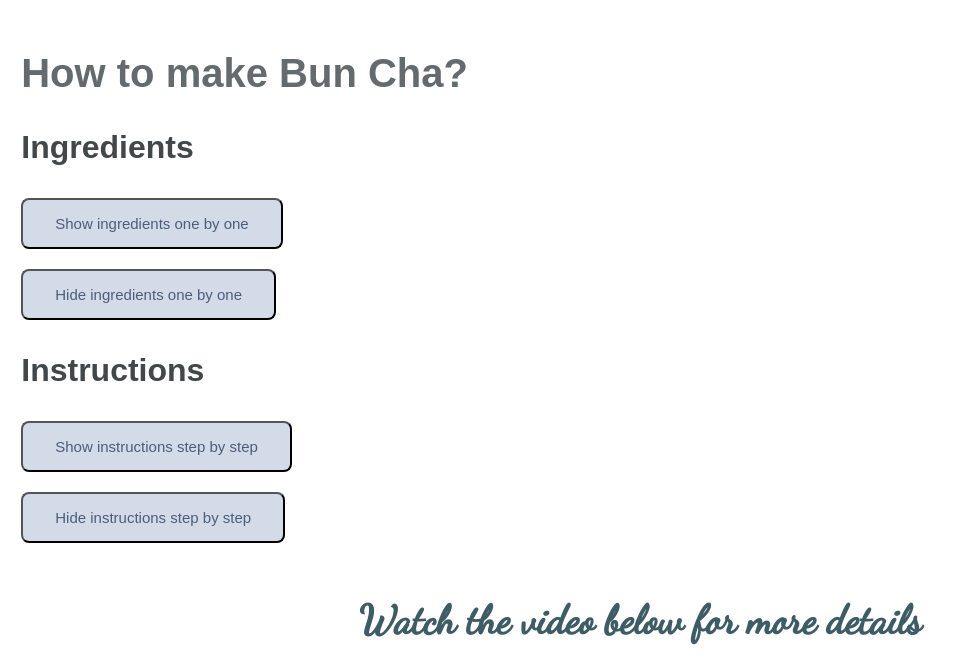
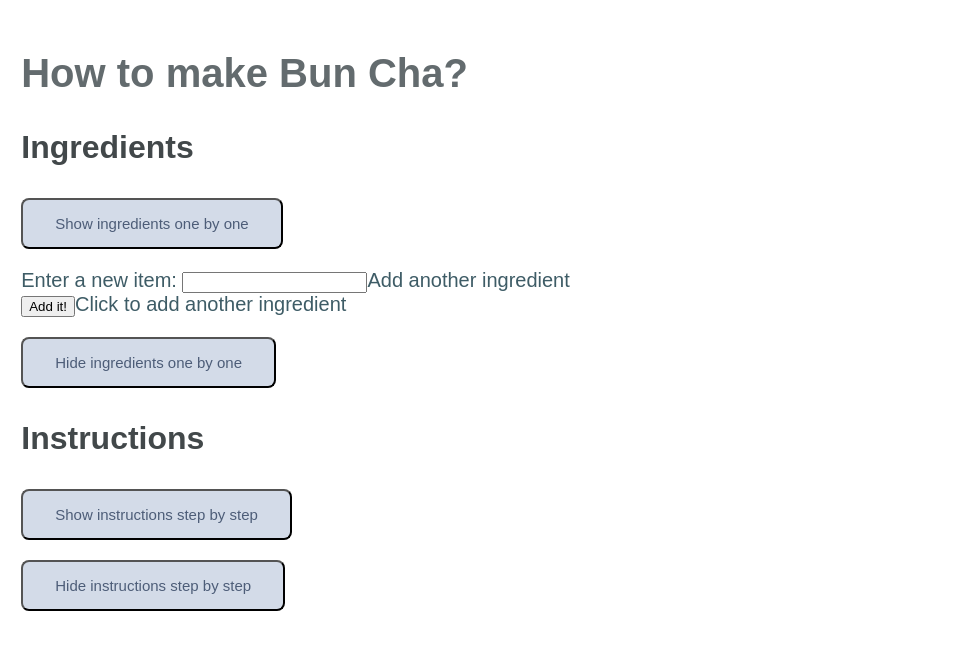
Before and after one commit to jessieAnhNguyen/Recipe-webpage, a plain HTML site: page index.html in a window 1280 px wide. Shown: the part 1022-1683 px from the top of the page, without its empty margins (0-967 px from the left). Drawn offline with nearby package versions, Linux system fonts and the light colour scheme.

Commit message:
added an html form

```diff
--- a/index.html
+++ b/index.html
@@ -9,6 +9,7 @@
   </head>
 
   <body>
+    <script src="https://ajax.googleapis.com/ajax/libs/jquery/3.5.1/jquery.min.js"></script>
     <h1>Vietnamese Vermicelli Noodles with Grilled Pork (Bun Cha)</h1>
     <p>
       The content of this website is based on the recipe
@@ -68,7 +69,6 @@
           <li>Oyster sauce</li>
         </ul>
       </li>
-
       <li>
         Side Pickles
         <ul>
@@ -107,6 +107,18 @@
         </ul>
       </li>
     </ul>
+    <form action="" method="post">
+      Enter a new item:
+      <input type="text" name="newIngredient" id="newIngredient" /><label
+        for="newIngredient"
+        >Add another ingredient</label
+      ></br>
+      <input type="submit" value="Add it!" id="addNewBtn" /><label
+        for="addNewBtn"
+        >Click to add another ingredient</label
+      ></br>
+    </form>
+
     <button id="hideIngredientBtn">Hide ingredients one by one</button>
 
     <h3>Instructions</h3>
```
